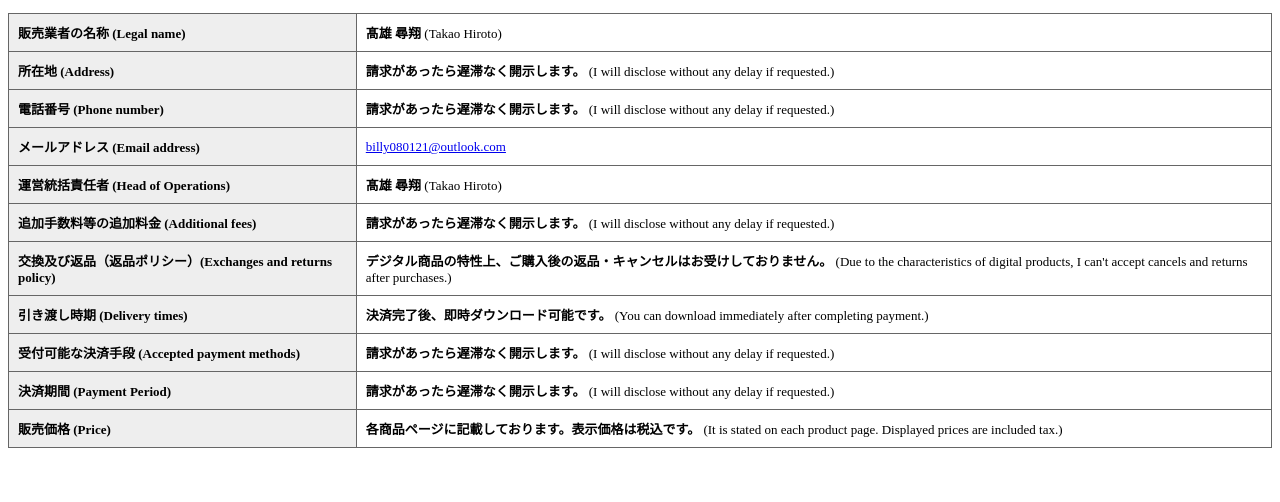
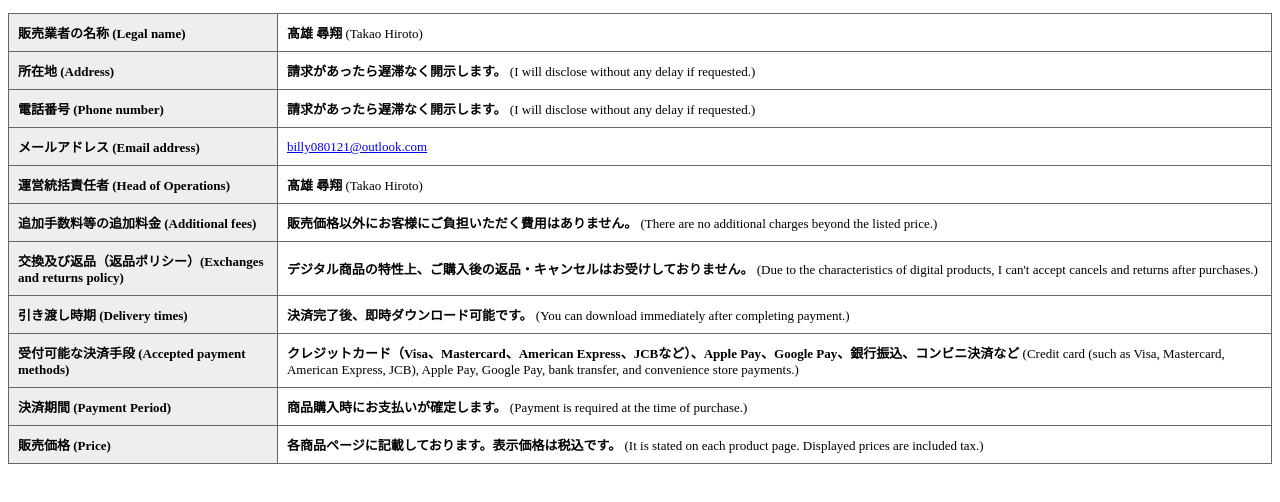
Before and after one commit to hirototakao/commercial_disclosure, a plain HTML site: page index.html in a window 1280 px wide. Shown: the part 88-590 px from the top of the page. Drawn offline with Linux system fonts and the light colour scheme.

Commit message:
add some details

```diff
--- a/index.html
+++ b/index.html
@@ -54,7 +54,7 @@
       </tr>
       <tr>
         <th>追加手数料等の追加料金 (Additional fees)</th>
-        <td><b>請求があったら遅滞なく開示します。</b> (I will disclose without any delay if requested.)</td>
+        <td><b>販売価格以外にお客様にご負担いただく費用はありません。</b> (There are no additional charges beyond the listed price.)</td>
       </tr>
       <tr>
         <th>交換及び返品（返品ポリシー）(Exchanges and returns policy)</th>
@@ -66,11 +66,11 @@
       </tr>
       <tr>
         <th>受付可能な決済手段 (Accepted payment methods)</th>
-        <td><b>請求があったら遅滞なく開示します。</b> (I will disclose without any delay if requested.)</td>
+        <td><b>クレジットカード（Visa、Mastercard、American Express、JCBなど）、Apple Pay、Google Pay、銀行振込、コンビニ決済など</b> (Credit card (such as Visa, Mastercard, American Express, JCB), Apple Pay, Google Pay, bank transfer, and convenience store payments.)</td>
       </tr>
       <tr>
         <th>決済期間 (Payment Period)</th>
-        <td><b>請求があったら遅滞なく開示します。</b> (I will disclose without any delay if requested.)</td>
+        <td><b>商品購入時にお支払いが確定します。</b> (Payment is required at the time of purchase.)</td>
       </tr>
       <tr>
         <th>販売価格 (Price)</th>
```
